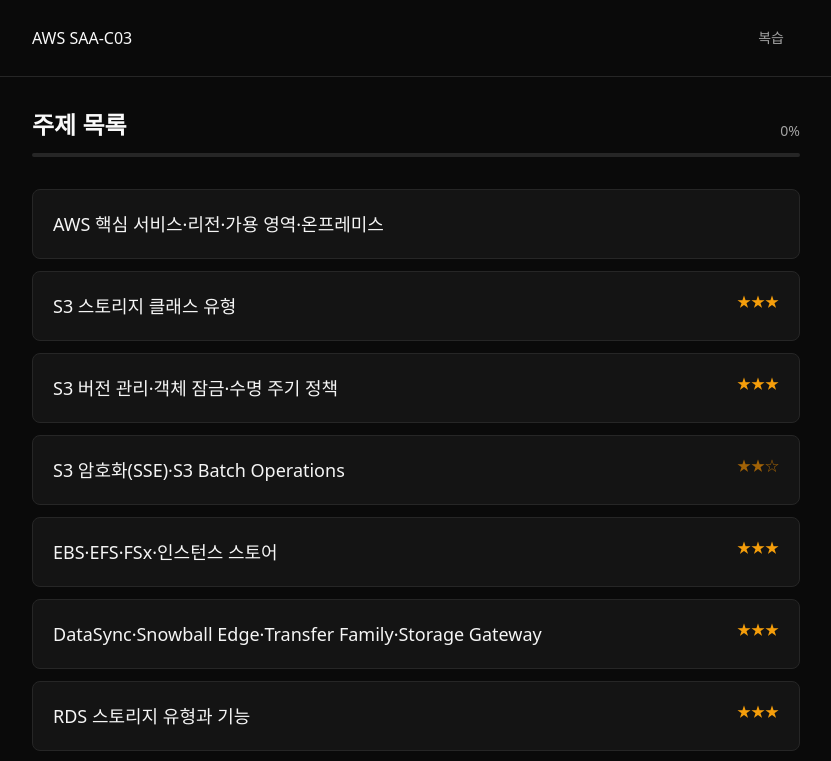
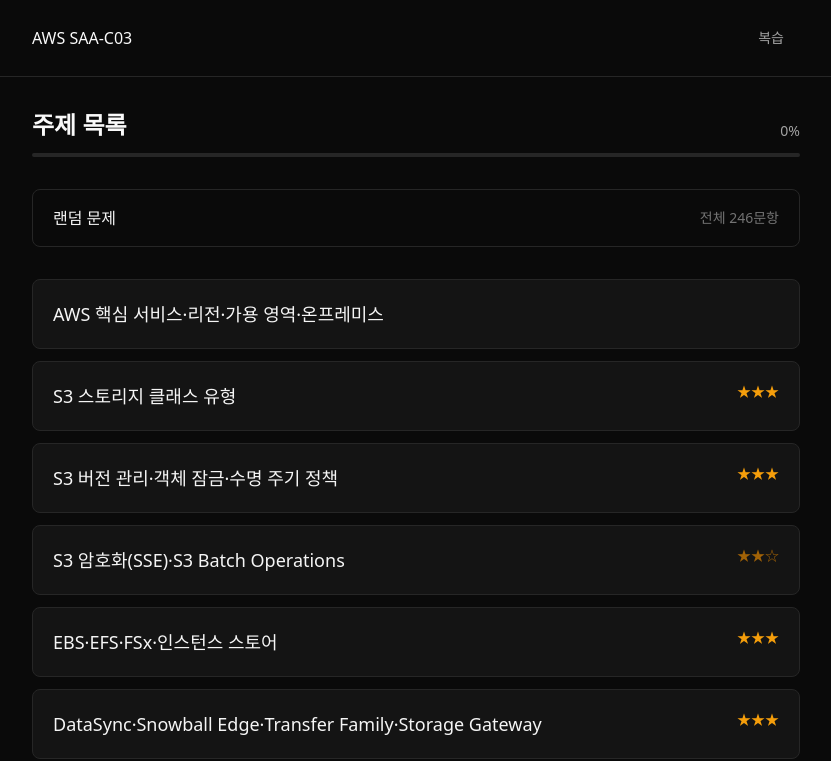
Before and after one commit to working-zima/aws-saa-c03-quiz, a React (Vite) app: page / in a window 1280 px wide. Shown: the top 761 px of the page, without its empty margins (224-1055 px from the left). Built offline with nearby package versions, Linux system fonts and the light colour scheme; the HTML template or start-up script is replaced by a standard one.

Commit message:
feat(16-random-quiz): step 3 — random-entry

```diff
--- a/src/pages/TopicListPage.tsx
+++ b/src/pages/TopicListPage.tsx
@@ -45,6 +45,16 @@
         </div>
       </div>
 
+      <Link
+        className="block rounded-lg border border-neutral-800 px-5 py-4 transition-colors hover:border-neutral-700"
+        to="/random"
+      >
+        <div className="flex items-center justify-between gap-3">
+          <span className="text-neutral-100">랜덤 문제</span>
+          <span className="shrink-0 text-sm text-neutral-500">전체 {questions.length}문항</span>
+        </div>
+      </Link>
+
       {topics.length === 0 ? (
         <p className="text-[15px] leading-7 text-muted">표시할 학습 주제가 없습니다.</p>
       ) : (
```
Also changed, not shown: 1 other file (tests, documents, lock files or other folders).
